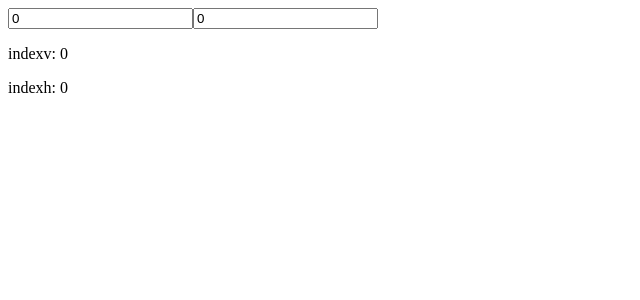
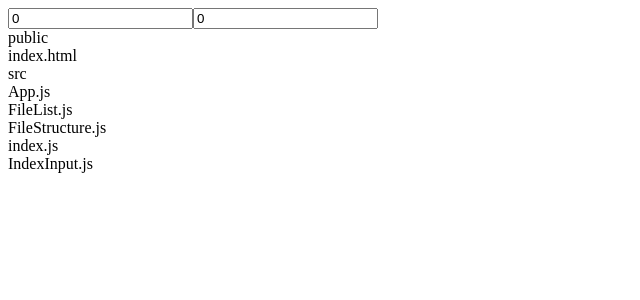
Before and after one commit to 5pecia1/react-study, a React (Create React App) app: page / in a window 1280 px wide. Shown: the top 300 px of the page, without its empty margins (0-640 px from the left). Built offline with nearby package versions, Linux system fonts and the light colour scheme.

Commit message:
make file list and file structure

```diff
--- a/src/App.js
+++ b/src/App.js
@@ -1,17 +1,19 @@
 import React, { Component } from 'react';
 import IndexInput from './IndexInput';
+import FileStructure from './FileStructure'
 
 class App extends Component {
   static defaultProps = {
     indexv: 0,
-    indexh: 0
+    indexh: 0,
+    fileList: []
   }
 
   constructor(props) {
     super(props);
     this.state = {
       indexv: props.indexv,
-      indexh: props.indexh
+      indexh: props.indexh,
     };
 
     this.handleChange = this.handleChange.bind(this);
@@ -35,8 +37,7 @@ class App extends Component {
           index={this.state.indexh}
           handleChange={this.handleChange} />
 
-        <p>indexv: {this.state.indexv}</p>
-        <p>indexh: {this.state.indexh}</p>
+        <FileStructure fileList={this.props.fileList} />
       </div>
     );
   }
--- /dev/null
+++ b/src/FileList.js
@@ -0,0 +1,17 @@
+export class File {
+  constructor(depth, name) {
+    this.depth = depth;
+    this.name = name;
+  }
+}
+
+export const FILE_LIST = [
+  new File(0, 'public'),
+  new File(1, 'index.html'),
+  new File(0, 'src'),
+  new File(1, 'App.js'),
+  new File(1, 'FileList.js'),
+  new File(1, 'FileStructure.js'),
+  new File(1, 'index.js'),
+  new File(1, 'IndexInput.js')
+];
--- /dev/null
+++ b/src/FileStructure.js
@@ -0,0 +1,17 @@
+import React, { Component } from 'react';
+
+class FileStructure extends Component{
+    render() {
+      const { fileList } = this.props;
+      const list = fileList.map(
+          file => (<div key={file.depth + file.name}>{file.name}</div>)
+      );
+      return (
+          <div>
+              {list}
+          </div>
+      );
+    }
+}
+
+export default FileStructure;
--- a/src/index.js
+++ b/src/index.js
@@ -1,8 +1,9 @@
 import React from 'react';
 import ReactDOM from 'react-dom';
 import App from './App';
+import {FILE_LIST} from './FileList';
 
-ReactDOM.render(<App />, document.getElementById('root'));
+ReactDOM.render(<App fileList={FILE_LIST}/>, document.getElementById('root'));
 
 /*
 입력 값에 따른 파일 구조 형식 변경
```
